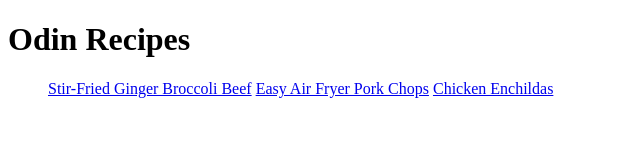
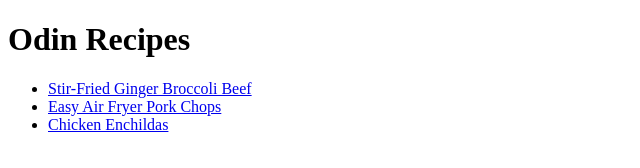
Before and after one commit to sasiy2j/odin-recipes, a plain HTML site: page index.html in a window 1280 px wide. Shown: the whole page, without its empty margins (0-640 px from the left). Drawn offline with Linux system fonts and the light colour scheme.

Commit message:
Add index.html

```diff
--- a/index.html
+++ b/index.html
@@ -1,15 +1,20 @@
 <!DOCTYPE html>
 <html lang="en">
+
 <head>
     <meta charset="UTF-8">
     <meta name="viewport" content="width=device-width, initial-scale=1.0">
     <title>Document</title>
 </head>
+
 <body>
     <h1> Odin Recipes</h1>
 
-   <ul> <a href="recipes/GingrBroccoliBeef.html">Stir-Fried Ginger Broccoli Beef</a>
-<a href="recipes/PorkChops.html">Easy Air Fryer Pork Chops</a>
-<a href="recipes/ChickenEnchildas.html">Chicken Enchildas</a></ul>
+    <ul>
+        <li><a href="recipes/GingrBroccoliBeef.html">Stir-Fried Ginger Broccoli Beef</a></li>
+        <li><a href="recipes/PorkChops.html">Easy Air Fryer Pork Chops</a></li>
+        <li><a href="recipes/ChickenEnchildas.html">Chicken Enchildas</a></li>
+    </ul>
 </body>
+
 </html>
```
